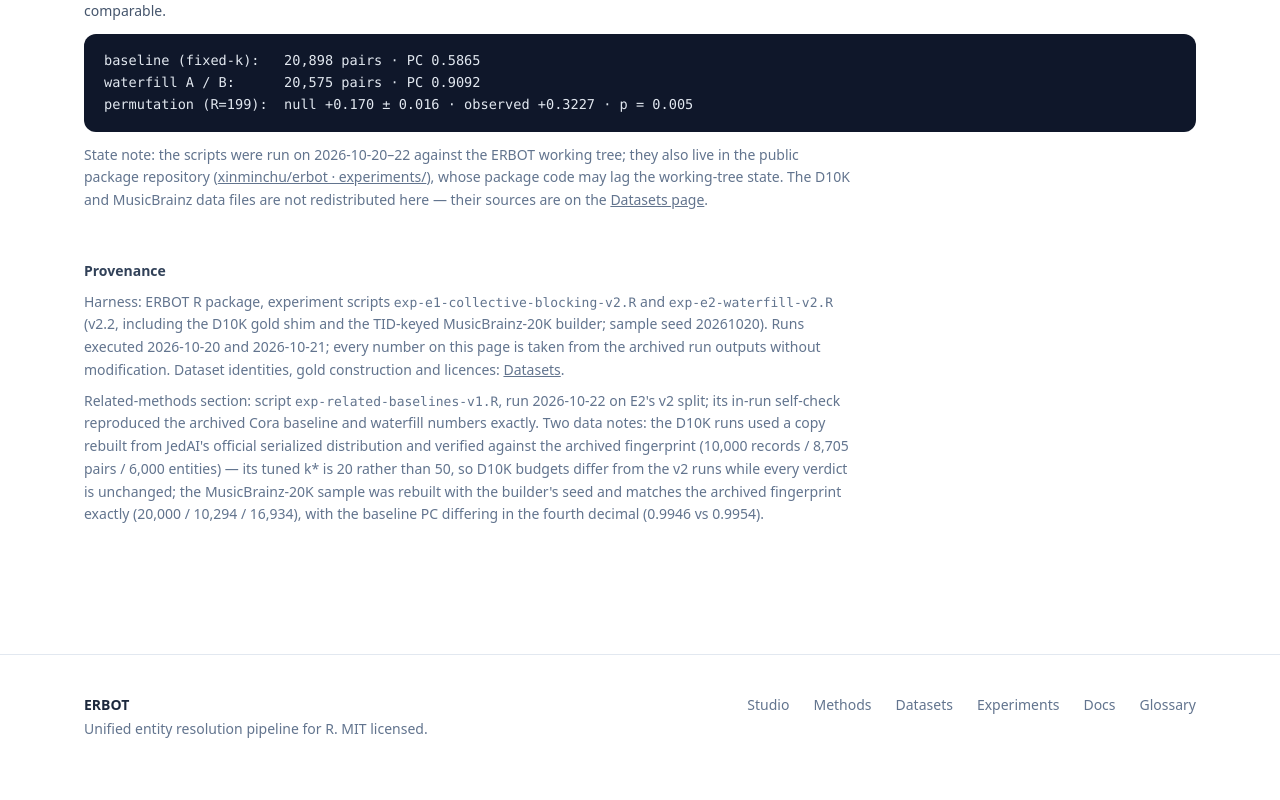
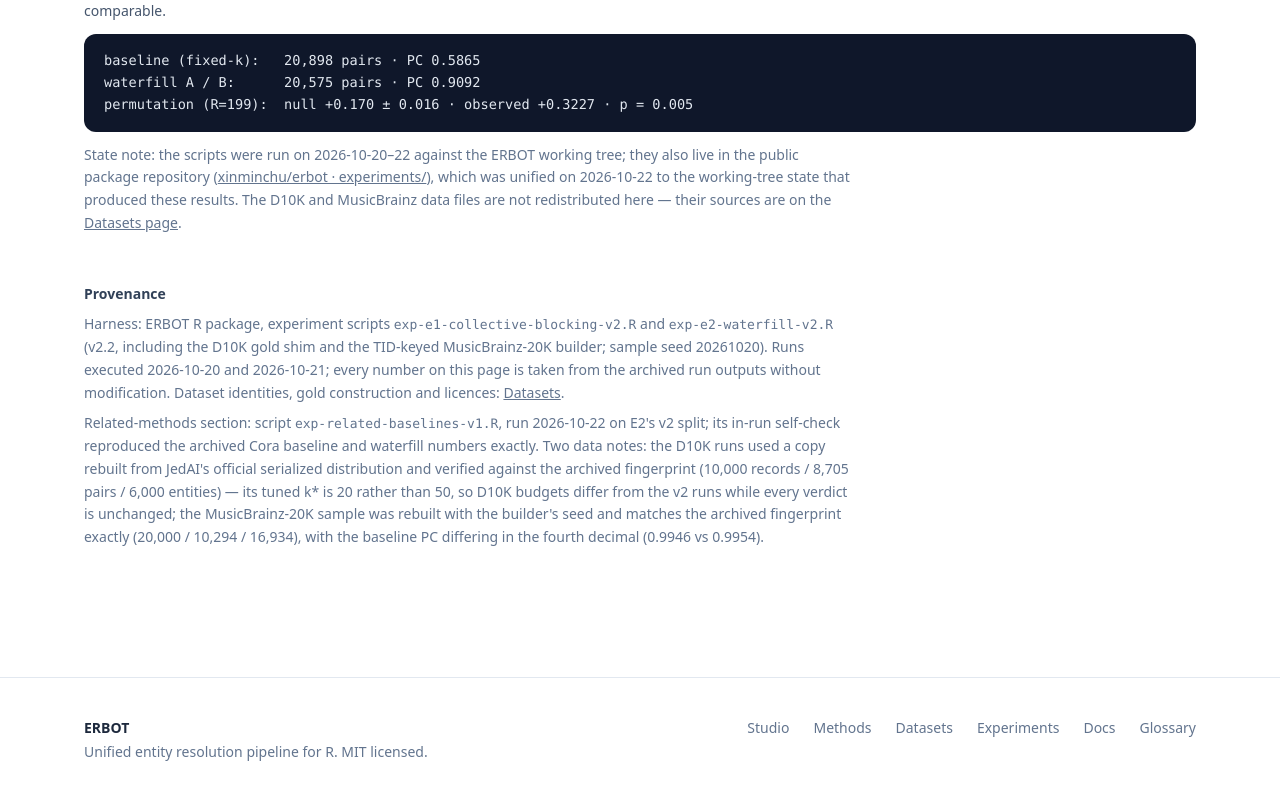
Before and after one commit to xinminchu/sandx, a Next.js app: page /experiments in a window 1280 px wide. Shown: the part 6771-7571 px from the top of the page. Before the commit the page ends 7550 px from the top, so only its background shows below. Built offline with nearby package versions, Linux system fonts and the light colour scheme.

Commit message:
Experiments state note: erbot repo unified to working-tree state

```diff
--- a/app/experiments/page.tsx
+++ b/app/experiments/page.tsx
@@ -642,7 +642,8 @@ permutation (R=199):  null +0.170 ± 0.016 · observed +0.3227 · p = 0.005`}
           State note: the scripts were run on 2026-10-20–22 against the
           ERBOT working tree; they also live in the public package
           repository (<a className="underline" href="https://github.com/xinminchu/erbot/tree/main/experiments">xinminchu/erbot · experiments/</a>),
-          whose package code may lag the working-tree state. The D10K and
+          which was unified on 2026-10-22 to the working-tree state that
+          produced these results. The D10K and
           MusicBrainz data files are not redistributed
           here — their sources are on the{" "}
           <Link className="underline" href="/datasets">Datasets page</Link>.
```
